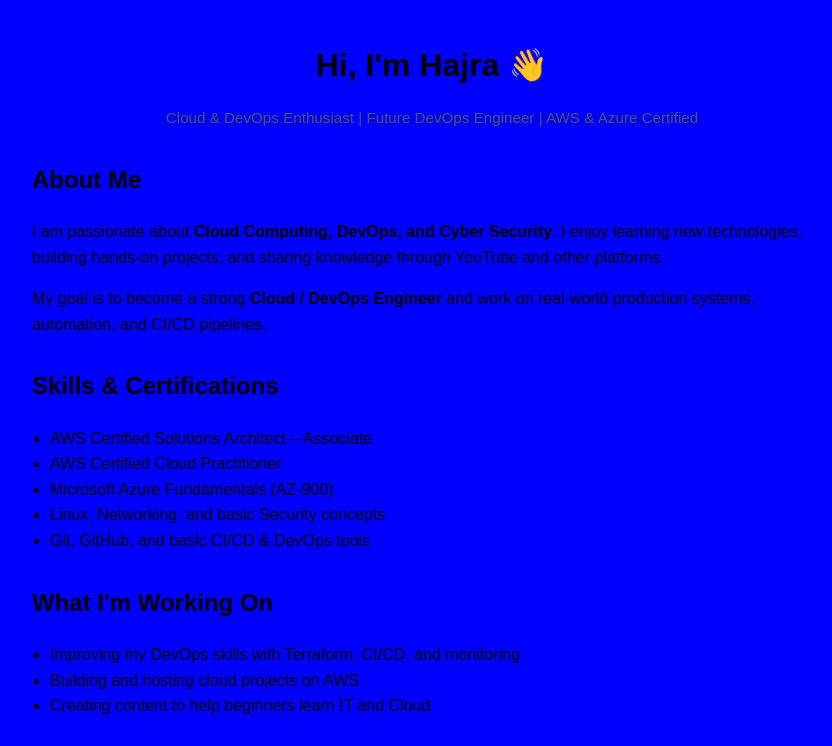
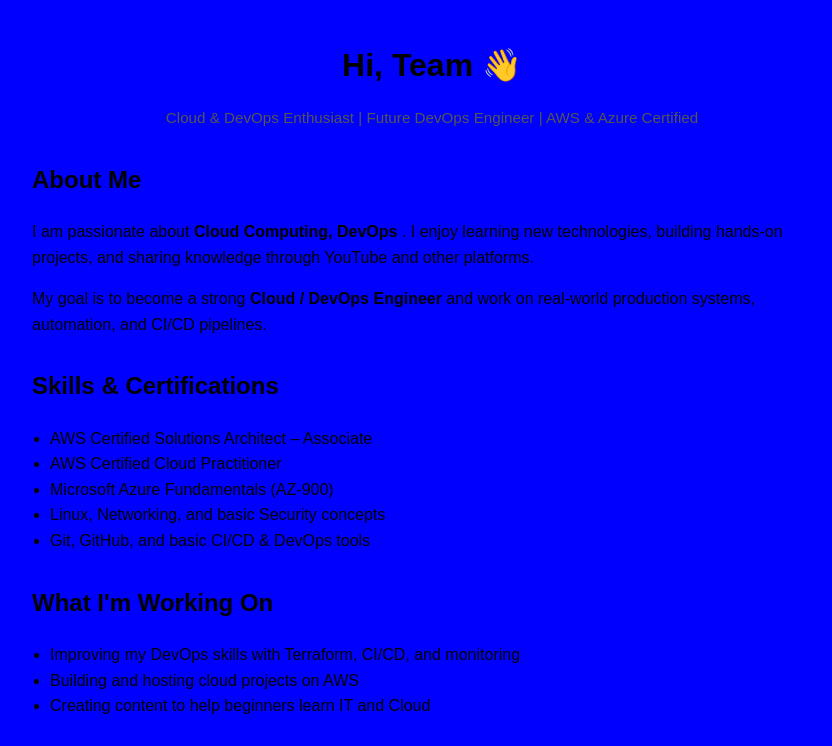
Before and after one commit to Rajashekar9640/deploy-application, a website: page index.html in a window 1280 px wide. Shown: the top 746 px of the page, without its empty margins (208-1040 px from the left). Drawn offline with Linux system fonts and the light colour scheme.

Commit message:
Update index.html
changed

```diff
--- a/index.html
+++ b/index.html
@@ -43,7 +43,7 @@
   </head>
   <body>
     <header>
-      <h1>Hi, I'm Hajra 👋</h1>
+      <h1>Hi, Team 👋</h1>
       <p class="tagline">
         Cloud & DevOps Enthusiast | Future DevOps Engineer | AWS & Azure Certified
       </p>
@@ -52,7 +52,7 @@
     <section>
       <h2>About Me</h2>
       <p>
-        I am passionate about <span class="highlight">Cloud Computing, DevOps, and Cyber Security</span>.
+        I am passionate about <span class="highlight">Cloud Computing, DevOps </span>.
         I enjoy learning new technologies, building hands-on projects, and
         sharing knowledge through YouTube and other platforms.
       </p>
```
